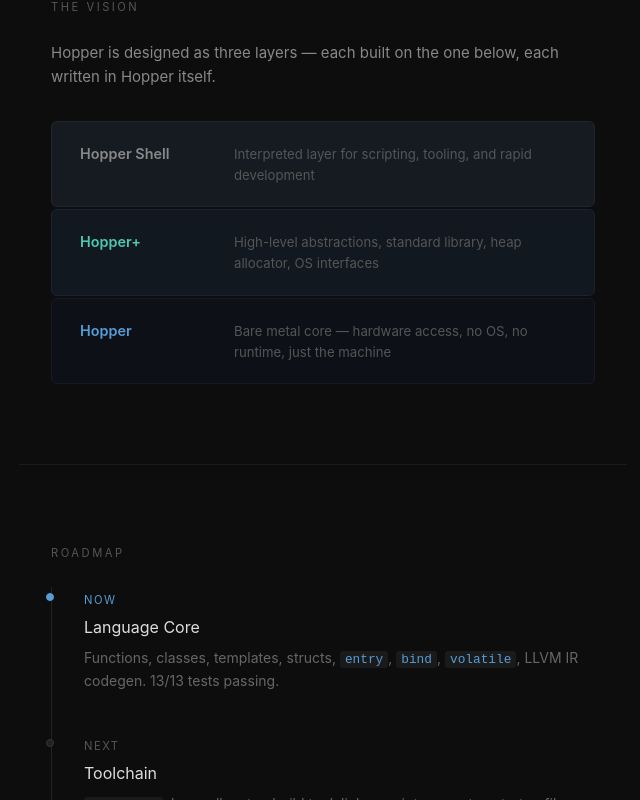
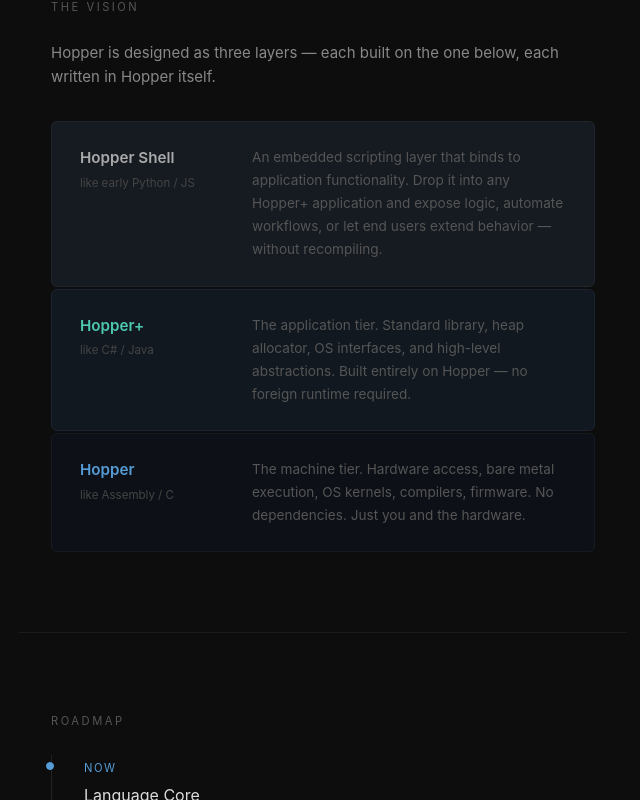
Before and after one commit to TheStonePixel/Hopper-Programming-Langauge, a Vue app in the folder website/site/: page / in a window 1280 px wide. Shown: the part 4300-5100 px from the top of the page, without its empty margins (13-653 px from the left). Built offline with nearby package versions, Linux system fonts and the light colour scheme.

Commit message:
Clarify three-tier vision on landing page
Hopper = Assembly/C tier (machine, hardware, firmware)
Hopper+ = C#/Java tier (applications, standard library, OS interfaces)
Hopper Shell = early Python/JS tier (embedded scripting, bind to host app)

https://claude.ai/code/session_01MQPonE3iTYPhtvNbnaa4HT

```diff
--- a/website/site/src/views/HomeView.vue
+++ b/website/site/src/views/HomeView.vue
@@ -151,16 +151,25 @@
         <p class="section-desc">Hopper is designed as three layers — each built on the one below, each written in Hopper itself.</p>
         <div class="layer-stack">
           <div class="layer top">
-            <div class="layer-name">Hopper Shell</div>
-            <div class="layer-desc">Interpreted layer for scripting, tooling, and rapid development</div>
+            <div class="layer-info">
+              <div class="layer-name">Hopper Shell</div>
+              <div class="layer-analogy">like early Python / JS</div>
+            </div>
+            <div class="layer-desc">An embedded scripting layer that binds to application functionality. Drop it into any Hopper+ application and expose logic, automate workflows, or let end users extend behavior — without recompiling.</div>
           </div>
           <div class="layer mid">
-            <div class="layer-name">Hopper+</div>
-            <div class="layer-desc">High-level abstractions, standard library, heap allocator, OS interfaces</div>
+            <div class="layer-info">
+              <div class="layer-name">Hopper+</div>
+              <div class="layer-analogy">like C# / Java</div>
+            </div>
+            <div class="layer-desc">The application tier. Standard library, heap allocator, OS interfaces, and high-level abstractions. Built entirely on Hopper — no foreign runtime required.</div>
           </div>
           <div class="layer bottom">
-            <div class="layer-name">Hopper</div>
-            <div class="layer-desc">Bare metal core — hardware access, no OS, no runtime, just the machine</div>
+            <div class="layer-info">
+              <div class="layer-name">Hopper</div>
+              <div class="layer-analogy">like Assembly / C</div>
+            </div>
+            <div class="layer-desc">The machine tier. Hardware access, bare metal execution, OS kernels, compilers, firmware. No dependencies. Just you and the hardware.</div>
           </div>
         </div>
       </div>
@@ -188,7 +197,7 @@
           <div class="step">
             <span class="step-label">Later</span>
             <h3>Hopper+</h3>
-            <p>High-level standard library, constraint-guided typing, pattern matching, package system.</p>
+            <p>Application-tier language built on Hopper. Standard library, memory management, OS interfaces. Write desktop apps, servers, and tools — no foreign runtime underneath.</p>
           </div>
           <div class="step goal">
             <span class="step-label">Goal</span>
@@ -430,31 +439,40 @@ code {
 }
 
 .layer {
-  padding: 1.25rem 1.75rem;
+  padding: 1.5rem 1.75rem;
   border-radius: 6px;
   display: flex;
-  align-items: baseline;
-  gap: 1.5rem;
+  gap: 2rem;
 }
 
 .layer.top    { background: #161b22; border: 1px solid #21262d; }
 .layer.mid    { background: #111820; border: 1px solid #1c2230; }
 .layer.bottom { background: #0d1117; border: 1px solid #161b22; }
 
+.layer-info {
+  min-width: 140px;
+}
+
 .layer-name {
-  font-size: 0.9rem;
+  font-size: 0.95rem;
   font-weight: 600;
   color: #ccc;
-  min-width: 130px;
 }
 
 .layer.bottom .layer-name { color: #569cd6; }
 .layer.mid    .layer-name { color: #4ec9b0; }
-.layer.top    .layer-name { color: #888; }
+.layer.top    .layer-name { color: #aaa; }
+
+.layer-analogy {
+  font-size: 0.72rem;
+  color: #444;
+  margin-top: 0.2rem;
+}
 
 .layer-desc {
-  font-size: 0.825rem;
+  font-size: 0.85rem;
   color: #555;
+  line-height: 1.7;
 }
 
 /* ── Roadmap ── */
```
